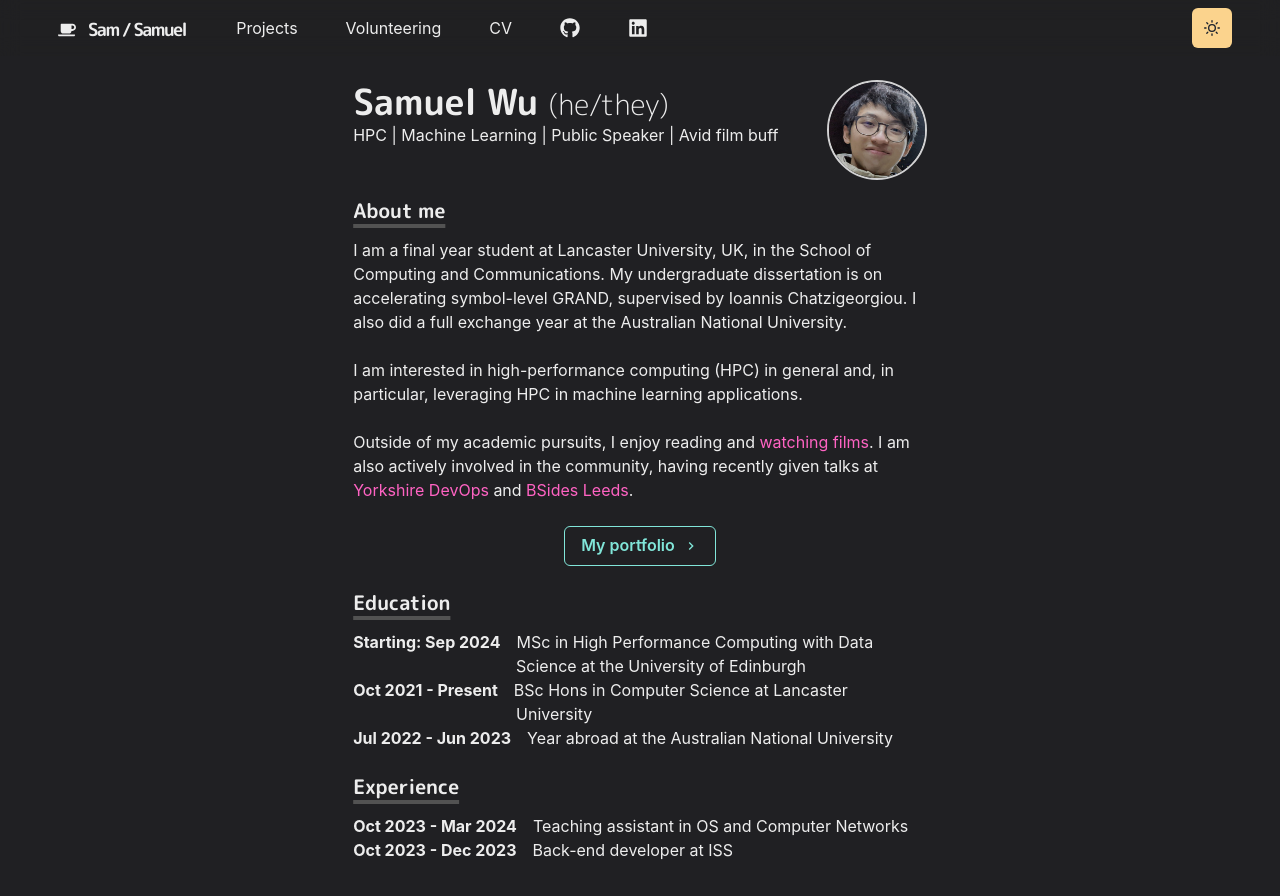
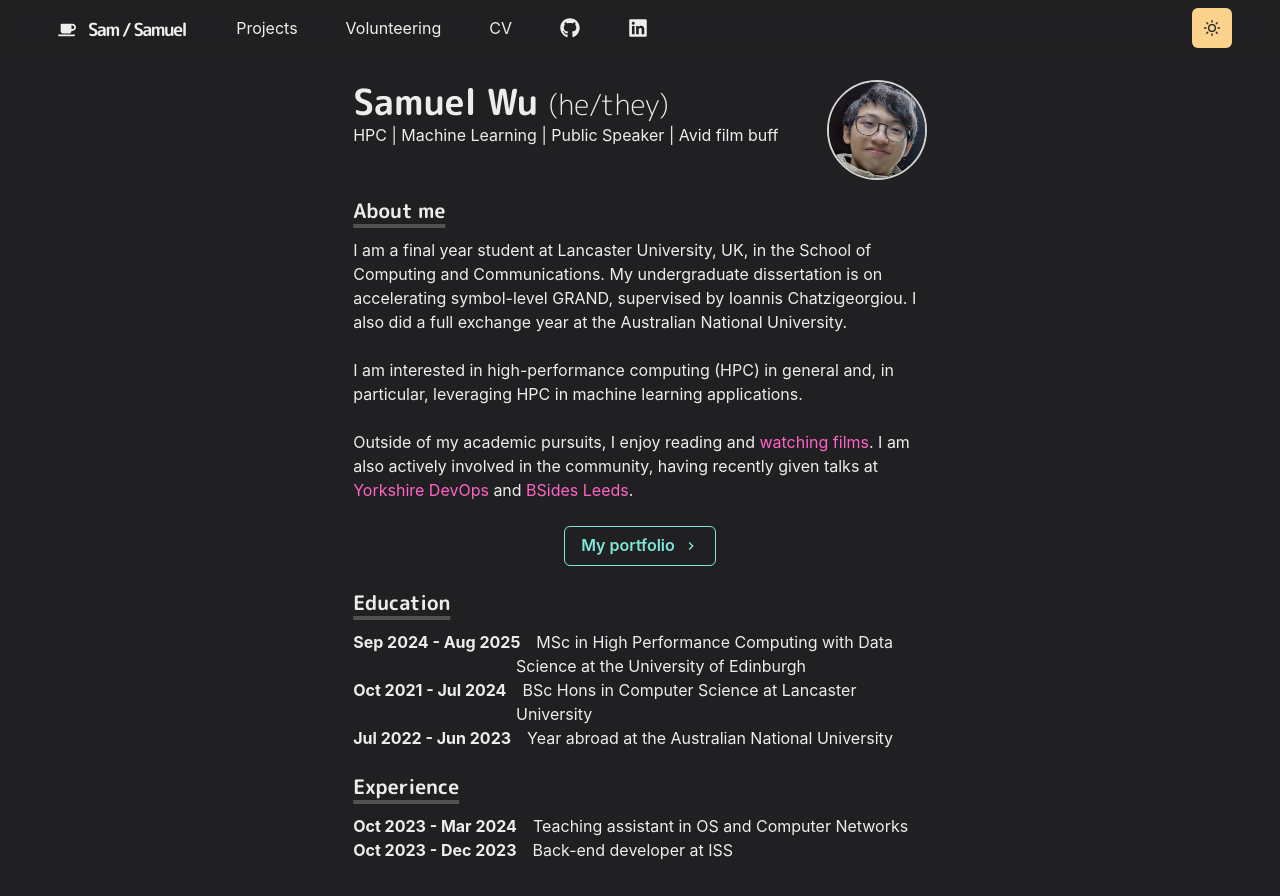
Before and after one commit to cern1710/cern1710-portfolio, a Next.js app: page / in a window 1280 px wide. Shown: the top 896 px of the page. Built offline with nearby package versions, Linux system fonts and the light colour scheme.

Commit message:
Update education section

```diff
--- a/pages/index.js
+++ b/pages/index.js
@@ -114,12 +114,12 @@ const Page = () => (
                     Education
                 </Heading>
                 <BioSection>
-                    <BioYear>Starting: Sep 2024</BioYear>
+                    <BioYear>Sep 2024 - Aug 2025</BioYear>
                     MSc in High Performance Computing with Data Science
                     at the University of Edinburgh
                 </BioSection>
                 <BioSection>
-                    <BioYear>Oct 2021 - Present</BioYear>
+                    <BioYear>Oct 2021 - Jul 2024</BioYear>
                     BSc Hons in Computer Science at Lancaster University
                 </BioSection>
                 <BioSection>
```
